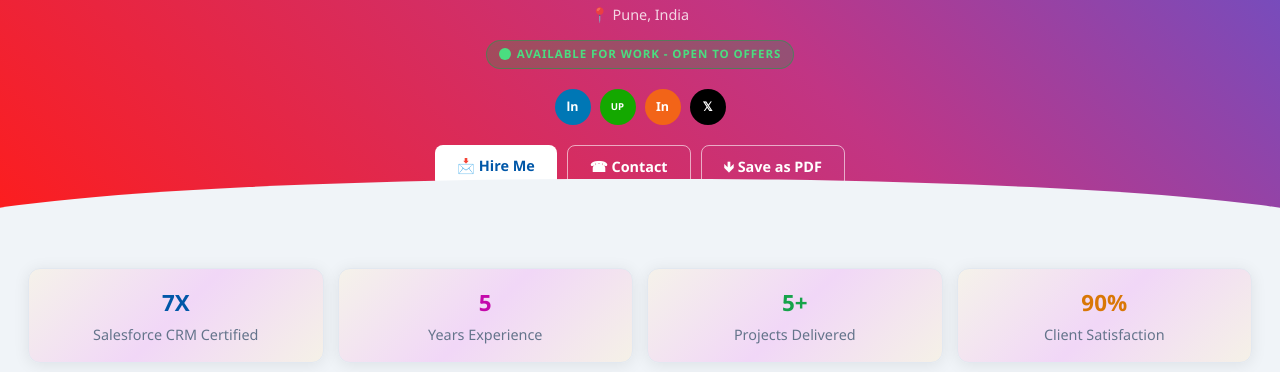
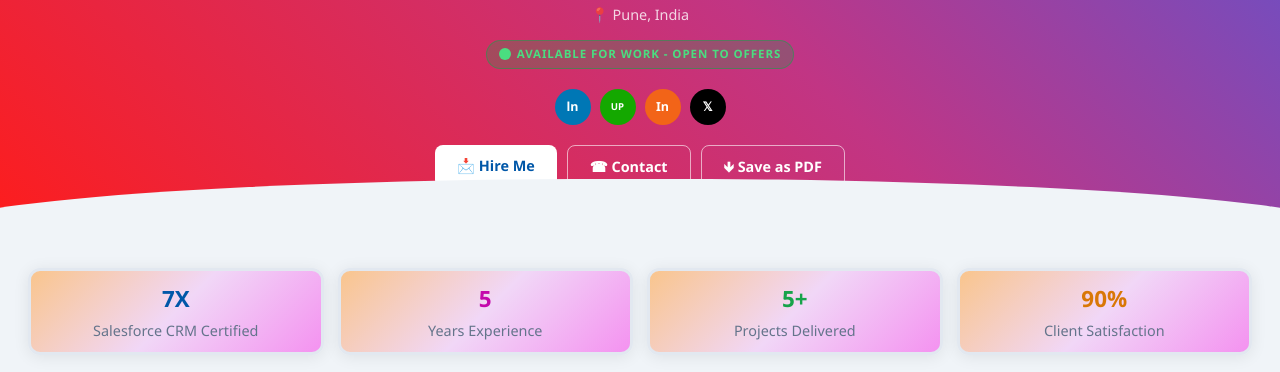
Before and after one commit to Akshay-Choudalwar/Akshay-Choudalwar.github.io, a plain HTML site: page index.html in a window 1280 px wide. Shown: the part 416-788 px from the top of the page. Drawn offline with Linux system fonts and the light colour scheme.

Commit message:
Update styles for stat-box in index.html

```diff
--- a/index.html
+++ b/index.html
@@ -126,8 +126,8 @@ img{max-width:100%}
 /* ── STATS ROW ── */
 .stats-row{display:grid;grid-template-columns:repeat(4,1fr);gap:14px;margin-bottom:20px}
 .stat-box{
-  background:linear-gradient(135deg, #f5f2ea, #f1d7f7, #f5f1e7);border:1px solid var(--border);
-  border-radius:12px;padding:16px;text-align:center;
+  background:linear-gradient(135deg, #f9c58d, #f1d7f7, #f492f0);border:3px solid var(--border);
+  border-radius:12px;padding:10px;text-align:center;
   box-shadow:var(--card-shadow);
 }
 .stat-num{font-size:1.4rem;font-weight:800;color:var(--accent)}
```
